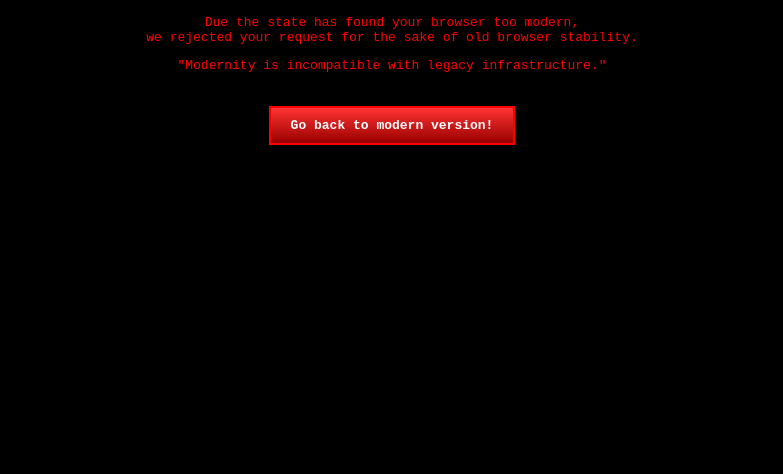
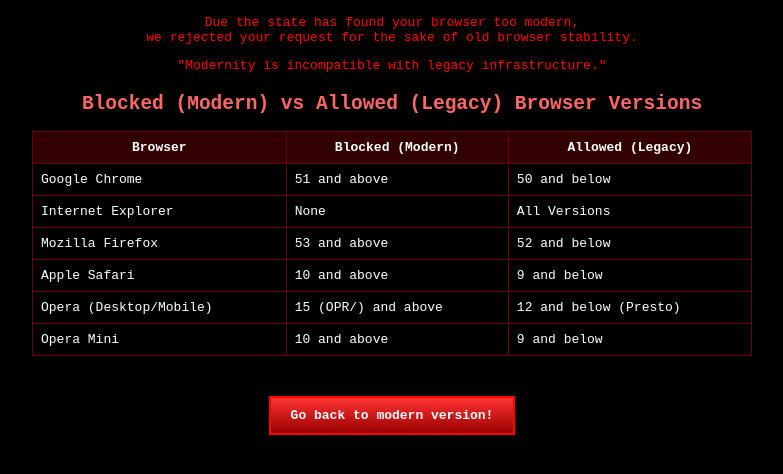
Before and after one commit to KhangLaBao/Red-Star-Search, a website: page blocked.html in a window 1280 px wide. Shown: the part 232-706 px from the top of the page, without its empty margins (248-1031 px from the left). Drawn offline with Linux system fonts and the light colour scheme.

Commit message:
Version 12.23

```diff
--- a/blocked.html
+++ b/blocked.html
@@ -23,7 +23,7 @@
             </style>
         </head>
         <body>
-<img src="https://khanglabao.github.io/Red-Star-Search/imgs/logo.png" alt="Red Star Search logo featuring a communist red star with hammer and sickle next to stylized yellow text mean "Red Star Search!" on a red background with a thin yellow border.">
+<img src="https://khanglabao.github.io/Red-Star-Search/imgs/logo.png" alt="Red Star Search logo featuring a communist red star with hammer and sickle next to stylized yellow text mean Red Star Search! on a red background with a thin yellow border.">
 
             <h1>🚨 RED STAR SEARCH SECURITY CONTROL 🚨</h1>
 
@@ -36,6 +36,51 @@
                 "Modernity is incompatible with legacy infrastructure."
             </p>
 
+            <div style="margin:20px auto; max-width:720px; text-align:left; color:#fff;">
+                <h2 style="color:#ff6666; text-align:center;">Blocked (Modern) vs Allowed (Legacy) Browser Versions</h2>
+                <table style="width:100%; border-collapse:collapse; color:#fff;">
+                    <thead>
+                        <tr>
+                            <th style="border:1px solid #660000; padding:8px; background:#330000;">Browser</th>
+                            <th style="border:1px solid #660000; padding:8px; background:#330000;">Blocked (Modern)</th>
+                            <th style="border:1px solid #660000; padding:8px; background:#330000;">Allowed (Legacy)</th>
+                        </tr>
+                    </thead>
+                    <tbody>
+                        <tr>
+                            <td style="border:1px solid #660000; padding:8px;">Google Chrome</td>
+                            <td style="border:1px solid #660000; padding:8px;">51 and above</td>
+                            <td style="border:1px solid #660000; padding:8px;">50 and below</td>
+                        </tr>
+                        <tr>
+                            <td style="border:1px solid #660000; padding:8px;">Internet Explorer</td>
+                            <td style="border:1px solid #660000; padding:8px;">None</td>
+                            <td style="border:1px solid #660000; padding:8px;">All Versions</td>
+                        </tr>
+                        <tr>
+                            <td style="border:1px solid #660000; padding:8px;">Mozilla Firefox</td>
+                            <td style="border:1px solid #660000; padding:8px;">53 and above</td>
+                            <td style="border:1px solid #660000; padding:8px;">52 and below</td>
+                        </tr>
+                        <tr>
+                            <td style="border:1px solid #660000; padding:8px;">Apple Safari</td>
+                            <td style="border:1px solid #660000; padding:8px;">10 and above</td>
+                            <td style="border:1px solid #660000; padding:8px;">9 and below</td>
+                        </tr>
+                        <tr>
+                            <td style="border:1px solid #660000; padding:8px;">Opera (Desktop/Mobile)</td>
+                            <td style="border:1px solid #660000; padding:8px;">15 (OPR/) and above</td>
+                            <td style="border:1px solid #660000; padding:8px;">12 and below (Presto)</td>
+                        </tr>
+                        <tr>
+                            <td style="border:1px solid #660000; padding:8px;">Opera Mini</td>
+                            <td style="border:1px solid #660000; padding:8px;">10 and above</td>
+                            <td style="border:1px solid #660000; padding:8px;">9 and below</td>
+                        </tr>
+                    </tbody>
+                </table>
+            </div>
+
             <a class="glossy-button" href="https://khanglabao.github.io/Red-Star-Search/index.html">
                 Go back to modern version!
             </a>
```
Also changed, not shown: mobile/m-index.html (+1 -1 lines), mobile/m-results.html (+1 -0 lines), server.js (+5 -5 lines).
